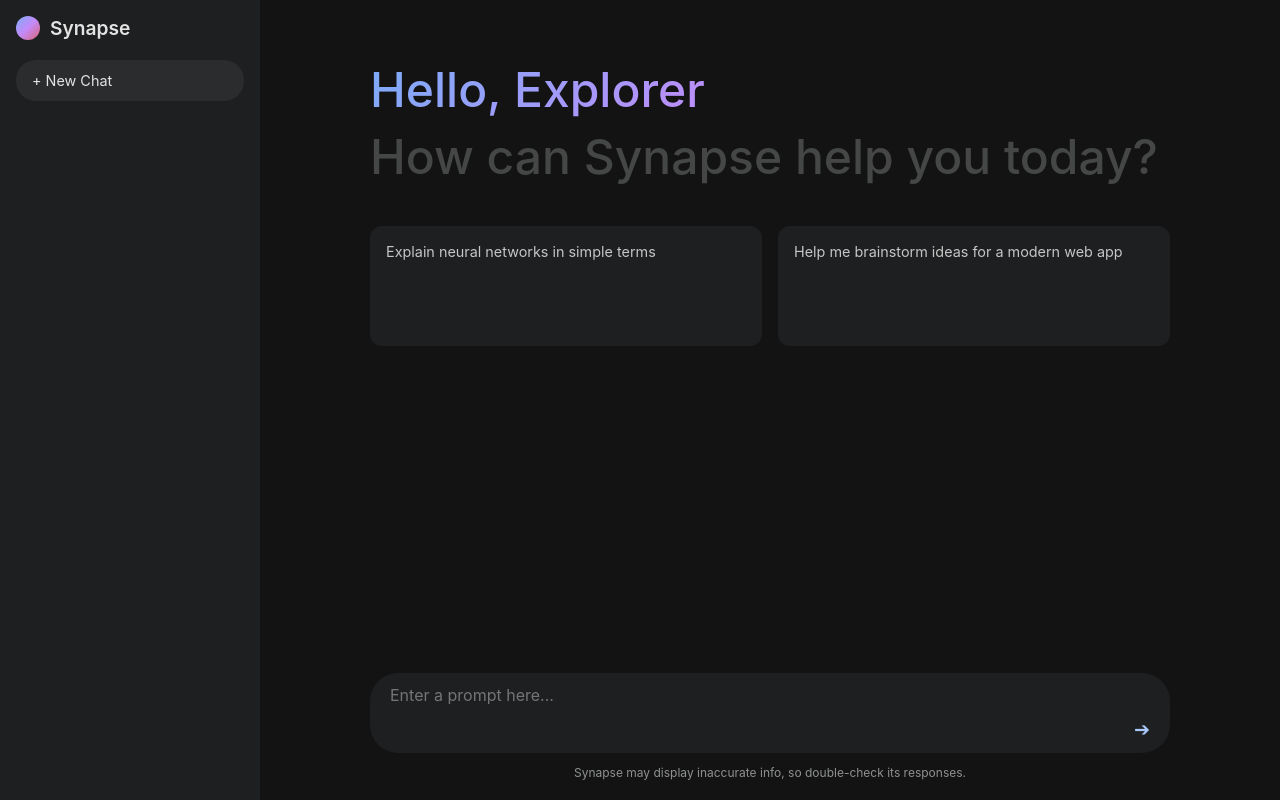
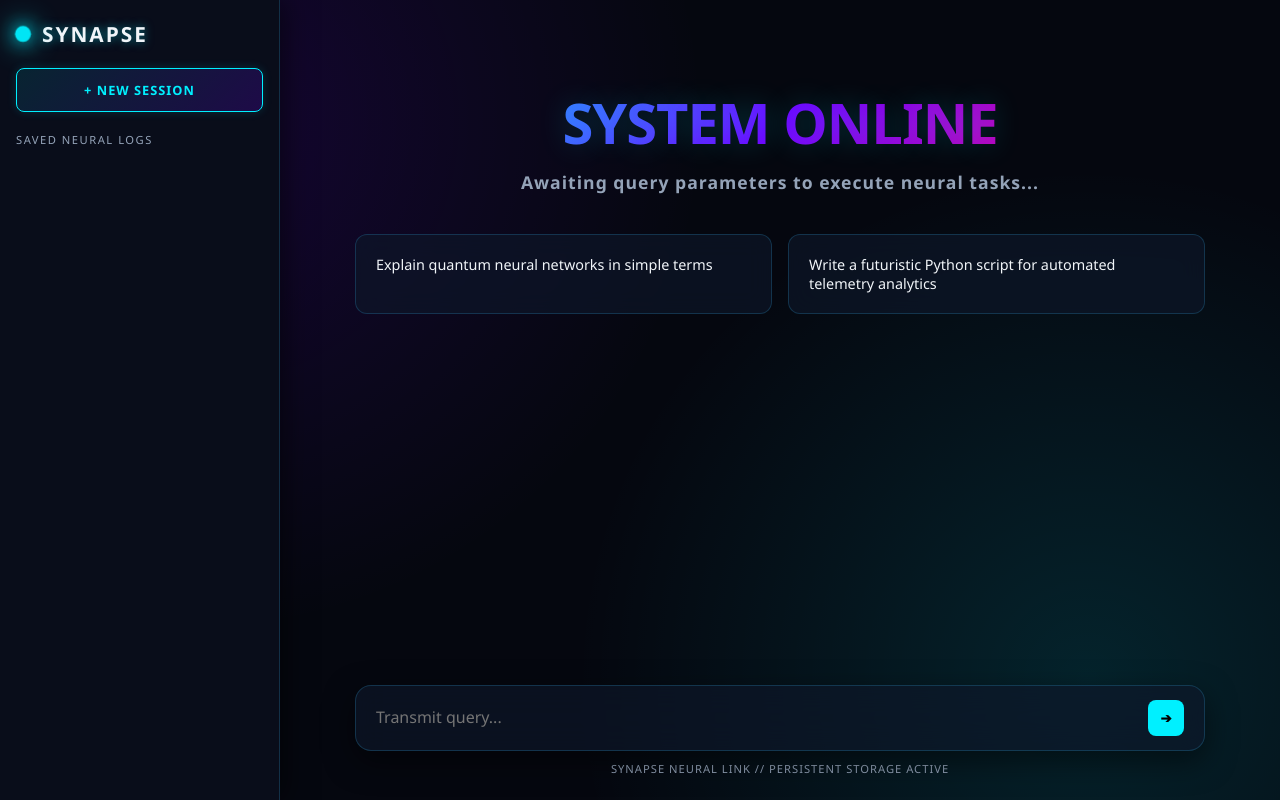
Before and after one commit to notrandomgames/synapse, a plain HTML site: page index.html in a window 1280 px wide. Drawn offline with Linux system fonts and the light colour scheme.

Commit message:
Revamp index.html for futuristic design and chat features
Updated the HTML structure and styles for a more futuristic interface, including new colors, fonts, and layout adjustments. Enhanced chat functionality with session history management.

```diff
--- a/index.html
+++ b/index.html
@@ -3,223 +3,301 @@
 <head>
     <meta charset="UTF-8">
     <meta name="viewport" content="width=device-width, initial-scale=1.0">
-    <title>Synapse AI</title>
+    <title>SYNAPSE // NEURAL INTERFACE</title>
     <style>
         :root {
-            --bg-main: #131314;
-            --bg-sidebar: #1e1f20;
-            --bg-card: #1e1f20;
-            --bg-card-hover: #2a2b2d;
-            --bg-input: #1e1f20;
-            --text-primary: #e3e3e3;
-            --text-secondary: #c4c7c5;
-            --accent-blue: #a8c7fa;
-            --accent-gradient: linear-gradient(135deg, #7cacf8, #c58af9, #d96570);
-            --font-family: -apple-system, BlinkMacSystemFont, "Segoe UI", Roboto, Helvetica, Arial, sans-serif;
+            --bg-dark: #05070f;
+            --bg-sidebar: #090d1a;
+            --glass-bg: rgba(15, 23, 42, 0.65);
+            --glass-border: rgba(56, 189, 248, 0.2);
+            --neon-cyan: #00f0ff;
+            --neon-purple: #7000ff;
+            --neon-pink: #ff007f;
+            --text-main: #f1f5f9;
+            --text-dim: #94a3b8;
+            --font-main: 'Segoe UI', system-ui, -apple-system, sans-serif;
         }
 
-        * {
-            margin: 0;
-            padding: 0;
-            box-sizing: border-box;
-            font-family: var(--font-family);
-        }
+        * { margin: 0; padding: 0; box-sizing: border-box; font-family: var(--font-main); }
 
         body {
-            background-color: var(--bg-main);
-            color: var(--text-primary);
+            background-color: var(--bg-dark);
+            color: var(--text-main);
             display: flex;
             height: 100vh;
             overflow: hidden;
+            background-image:
+                radial-gradient(circle at 15% 15%, rgba(112, 0, 255, 0.15) 0%, transparent 40%),
+                radial-gradient(circle at 85% 85%, rgba(0, 240, 255, 0.12) 0%, transparent 40%);
         }
 
+        /* Futuristic Sidebar */
         aside {
-            width: 260px;
-            background-color: var(--bg-sidebar);
+            width: 280px;
+            background: var(--bg-sidebar);
+            border-right: 1px solid var(--glass-border);
             display: flex;
             flex-direction: column;
-            padding: 16px;
+            padding: 20px 16px;
             gap: 20px;
+            box-shadow: 5px 0 25px rgba(0,0,0,0.5);
+            z-index: 10;
         }
 
         .brand {
             display: flex;
             align-items: center;
-            gap: 10px;
-            font-size: 1.2rem;
-            font-weight: 600;
+            gap: 12px;
+            font-size: 1.3rem;
+            font-weight: 800;
+            letter-spacing: 2px;
+            color: var(--text-main);
+            text-shadow: 0 0 10px rgba(0, 240, 255, 0.5);
         }
 
-        .brand-icon {
-            width: 24px;
-            height: 24px;
-            background: var(--accent-gradient);
+        .brand-orb {
+            width: 14px;
+            height: 14px;
+            background: var(--neon-cyan);
             border-radius: 50%;
+            box-shadow: 0 0 15px var(--neon-cyan), 0 0 30px var(--neon-cyan);
+            animation: pulse 2s infinite alternate;
+        }
+
+        @keyframes pulse {
+            0% { transform: scale(0.9); opacity: 0.8; }
+            100% { transform: scale(1.2); opacity: 1; }
         }
 
         .new-chat-btn {
-            background-color: #2b2c2e;
-            color: var(--text-primary);
-            border: none;
+            background: linear-gradient(135deg, rgba(0, 240, 255, 0.1), rgba(112, 0, 255, 0.2));
+            color: var(--neon-cyan);
+            border: 1px solid var(--neon-cyan);
             padding: 12px 16px;
-            border-radius: 20px;
+            border-radius: 8px;
             cursor: pointer;
-            display: flex;
-            align-items: center;
-            gap: 10px;
-            font-size: 0.9rem;
-            transition: background 0.2s;
+            font-weight: 600;
+            letter-spacing: 1px;
+            text-transform: uppercase;
+            font-size: 0.8rem;
+            transition: all 0.3s ease;
+            box-shadow: 0 0 10px rgba(0, 240, 255, 0.15);
         }
 
         .new-chat-btn:hover {
-            background-color: #37393b;
+            background: var(--neon-cyan);
+            color: #000;
+            box-shadow: 0 0 20px var(--neon-cyan);
         }
 
+        .chat-history {
+            flex: 1;
+            overflow-y: auto;
+            display: flex;
+            flex-direction: column;
+            gap: 8px;
+        }
+
+        .history-title {
+            font-size: 0.7rem;
+            color: var(--text-dim);
+            letter-spacing: 1.5px;
+            text-transform: uppercase;
+            margin-bottom: 6px;
+        }
+
+        .history-item {
+            padding: 10px 12px;
+            border-radius: 6px;
+            font-size: 0.85rem;
+            color: var(--text-dim);
+            cursor: pointer;
+            border: 1px solid transparent;
+            white-space: nowrap;
+            overflow: hidden;
+            text-overflow: ellipsis;
+            transition: all 0.2s;
+        }
+
+        .history-item:hover, .history-item.active {
+            background: rgba(255, 255, 255, 0.05);
+            color: var(--text-main);
+            border-color: var(--glass-border);
+            text-shadow: 0 0 8px rgba(255,255,255,0.3);
+        }
+
+        /* Main Glass Workspace */
         main {
             flex: 1;
             display: flex;
             flex-direction: column;
+            align-items: center;
             justify-content: space-between;
-            align-items: center;
-            padding: 20px;
+            padding: 24px;
+            position: relative;
         }
 
         .content-container {
             width: 100%;
-            max-width: 800px;
+            max-width: 850px;
+            height: 100%;
             display: flex;
             flex-direction: column;
-            height: 100%;
         }
 
         .welcome-section {
-            margin-top: 40px;
-            margin-bottom: 40px;
+            margin-top: 60px;
+            text-align: center;
         }
 
         .welcome-title {
-            font-size: 3rem;
-            font-weight: 500;
-            background: var(--accent-gradient);
+            font-size: 3.5rem;
+            font-weight: 900;
+            letter-spacing: -1px;
+            background: linear-gradient(135deg, var(--neon-cyan), var(--neon-purple), var(--neon-pink));
             -webkit-background-clip: text;
             -webkit-text-fill-color: transparent;
-            margin-bottom: 8px;
+            text-shadow: 0 0 30px rgba(0, 240, 255, 0.2);
         }
 
         .welcome-subtitle {
-            font-size: 3rem;
-            font-weight: 500;
-            color: #444746;
+            font-size: 1.1rem;
+            color: var(--text-dim);
+            margin-top: 10px;
+            letter-spacing: 1px;
         }
 
         .cards-grid {
             display: grid;
-            grid-template-columns: repeat(auto-fit, minmax(180px, 1fr));
+            grid-template-columns: repeat(2, 1fr);
             gap: 16px;
+            margin-top: 40px;
             margin-bottom: auto;
         }
 
         .card {
-            background-color: var(--bg-card);
-            padding: 16px;
+            background: var(--glass-bg);
+            border: 1px solid var(--glass-border);
+            backdrop-filter: blur(12px);
+            padding: 20px;
             border-radius: 12px;
             cursor: pointer;
-            transition: background 0.2s, transform 0.2s;
-            display: flex;
-            flex-direction: column;
-            justify-content: space-between;
-            min-height: 120px;
+            transition: all 0.3s ease;
         }
 
         .card:hover {
-            background-color: var(--bg-card-hover);
-            transform: translateY(-2px);
+            border-color: var(--neon-cyan);
+            transform: translateY(-3px);
+            box-shadow: 0 0 15px rgba(0, 240, 255, 0.2);
         }
 
         .card-text {
             font-size: 0.9rem;
-            color: var(--text-secondary);
-            line-height: 1.4;
+            color: var(--text-main);
         }
 
+        /* Chat Window */
         .messages-container {
             flex: 1;
             overflow-y: auto;
             display: flex;
             flex-direction: column;
             gap: 20px;
+            padding-right: 12px;
             margin-bottom: 20px;
-            padding-right: 10px;
         }
 
         .message {
             display: flex;
             gap: 16px;
-            line-height: 1.6;
+            animation: fadeIn 0.3s ease-in-out;
+        }
+
+        @keyframes fadeIn {
+            from { opacity: 0; transform: translateY(10px); }
+            to { opacity: 1; transform: translateY(0); }
         }
 
         .message.user .message-content {
-            background-color: #282a2c;
-            padding: 12px 16px;
-            border-radius: 18px;
+            background: linear-gradient(135deg, rgba(112, 0, 255, 0.3), rgba(0, 240, 255, 0.15));
+            border: 1px solid var(--glass-border);
+            padding: 14px 18px;
+            border-radius: 16px 16px 2px 16px;
+            margin-left: auto;
             max-width: 80%;
-            margin-left: auto;
         }
 
         .message.ai .avatar {
-            width: 28px;
-            height: 28px;
-            background: var(--accent-gradient);
-            border-radius: 50%;
+            width: 32px;
+            height: 32px;
+            background: linear-gradient(135deg, var(--neon-cyan), var(--neon-purple));
+            border-radius: 8px;
             flex-shrink: 0;
+            box-shadow: 0 0 10px var(--neon-cyan);
         }
 
         .message-content {
             font-size: 0.95rem;
-            color: var(--text-primary);
+            line-height: 1.6;
             white-space: pre-wrap;
         }
 
+        /* Futuristic Input Field */
         .input-container {
-            width: 100%;
-            background-color: var(--bg-input);
-            border-radius: 28px;
-            padding: 12px 20px;
+            background: var(--glass-bg);
+            border: 1px solid var(--glass-border);
+            backdrop-filter: blur(16px);
+            border-radius: 16px;
+            padding: 14px 20px;
             display: flex;
-            flex-direction: column;
-            gap: 8px;
+            align-items: center;
+            gap: 12px;
+            box-shadow: 0 10px 30px rgba(0,0,0,0.5);
+            transition: border-color 0.3s;
+        }
+
+        .input-container:focus-within {
+            border-color: var(--neon-cyan);
+            box-shadow: 0 0 20px rgba(0, 240, 255, 0.25);
         }
 
         .input-box {
-            width: 100%;
+            flex: 1;
             background: transparent;
             border: none;
             outline: none;
-            color: var(--text-primary);
+            color: var(--text-main);
             font-size: 1rem;
             resize: none;
             height: 24px;
         }
 
-        .input-controls {
+        .send-btn {
+            background: var(--neon-cyan);
+            border: none;
+            width: 36px;
+            height: 36px;
+            border-radius: 8px;
+            color: #000;
+            font-weight: bold;
+            cursor: pointer;
+            transition: all 0.3s;
             display: flex;
-            justify-content: flex-end;
             align-items: center;
+            justify-content: center;
         }
 
-        .send-btn {
-            background: transparent;
-            border: none;
-            color: var(--accent-blue);
-            cursor: pointer;
-            font-size: 1.2rem;
+        .send-btn:hover {
+            box-shadow: 0 0 15px var(--neon-cyan);
+            transform: scale(1.05);
         }
 
         .footer-text {
-            font-size: 0.75rem;
-            color: #8e918f;
+            font-size: 0.7rem;
+            color: var(--text-dim);
             text-align: center;
-            margin-top: 12px;
+            margin-top: 10px;
+            letter-spacing: 1px;
         }
     </style>
 </head>
@@ -227,26 +305,30 @@
 
     <aside>
         <div class="brand">
-            <div class="brand-icon"></div>
-            <span>Synapse</span>
+            <div class="brand-orb"></div>
+            <span>SYNAPSE</span>
         </div>
-        <button class="new-chat-btn" onclick="resetChat()">+ New Chat</button>
+        <button class="new-chat-btn" onclick="startNewChat()">+ New Session</button>
+        <div class="chat-history">
+            <div class="history-title">Saved Neural Logs</div>
+            <div id="historyList"></div>
+        </div>
     </aside>
 
     <main>
         <div class="content-container">
 
             <div class="welcome-section" id="welcomeSection">
-                <h1 class="welcome-title">Hello, Explorer</h1>
-                <h2 class="welcome-subtitle">How can Synapse help you today?</h2>
+                <h1 class="welcome-title">SYSTEM ONLINE</h1>
+                <h2 class="welcome-subtitle">Awaiting query parameters to execute neural tasks...</h2>
             </div>
 
             <div class="cards-grid" id="cardsGrid">
-                <div class="card" onclick="sendPrompt('Explain neural networks in simple terms')">
-                    <p class="card-text">Explain neural networks in simple terms</p>
+                <div class="card" onclick="sendPrompt('Explain quantum neural networks in simple terms')">
+                    <p class="card-text">Explain quantum neural networks in simple terms</p>
                 </div>
-                <div class="card" onclick="sendPrompt('Help me brainstorm ideas for a modern web app')">
-                    <p class="card-text">Help me brainstorm ideas for a modern web app</p>
+                <div class="card" onclick="sendPrompt('Write a futuristic Python script for automated telemetry analytics')">
+                    <p class="card-text">Write a futuristic Python script for automated telemetry analytics</p>
                 </div>
             </div>
 
@@ -254,12 +336,10 @@
 
             <div>
                 <div class="input-container">
-                    <textarea class="input-box" id="userInput" placeholder="Enter a prompt here..." rows="1" onkeydown="handleKeyPress(event)"></textarea>
-                    <div class="input-controls">
-                        <button class="send-btn" onclick="sendMessage()">➔</button>
-                    </div>
+                    <textarea class="input-box" id="userInput" placeholder="Transmit query..." rows="1" onkeydown="handleKeyPress(event)"></textarea>
+                    <button class="send-btn" onclick="sendMessage()">➔</button>
                 </div>
-                <p class="footer-text">Synapse may display inaccurate info, so double-check its responses.</p>
+                <p class="footer-text">SYNAPSE NEURAL LINK // PERSISTENT STORAGE ACTIVE</p>
             </div>
 
         </div>
@@ -270,6 +350,13 @@
         const cardsGrid = document.getElementById('cardsGrid');
         const messagesContainer = document.getElementById('messagesContainer');
         const userInput = document.getElementById('userInput');
+        const historyList = document.getElementById('historyList');
+
+        let chatSessions = JSON.parse(localStorage.getItem('synapse_chats')) || [];
+        let currentSessionId = null;
+
+        // Initialize history list on startup
+        renderHistory();
 
         function handleKeyPress(event) {
             if (event.key === 'Enter' && !event.shiftKey) {
@@ -291,10 +378,19 @@
             cardsGrid.style.display = 'none';
             messagesContainer.style.display = 'flex';
 
+            // Create new session if starting fresh
+            if (!currentSessionId) {
+                currentSessionId = Date.now().toString();
+                chatSessions.unshift({ id: currentSessionId, title: text, messages: [] });
+            }
+
+            // Append & store user message
             appendMessage(text, 'user');
+            saveMessageToSession('user', text);
             userInput.value = '';
 
-            appendMessage("Synapse is thinking...", 'ai');
+            // AI loading indicator
+            appendMessage("Processing query...", 'ai');
             const aiMessages = messagesContainer.querySelectorAll('.message.ai .message-content');
             const loadingElement = aiMessages[aiMessages.length - 1];
 
@@ -306,17 +402,24 @@
                 });
 
                 const data = await response.json();
+                let aiResponseText = "";
 
                 if (data.error) {
-                    loadingElement.innerText = "Error: " + data.error;
+                    aiResponseText = "System Error: " + data.error;
                 } else if (data.candidates && data.candidates[0].content.parts[0].text) {
-                    loadingElement.innerText = data.candidates[0].content.parts[0].text;
+                    aiResponseText = data.candidates[0].content.parts[0].text;
                 } else {
-                    loadingElement.innerText = "Received an unexpected response format from Gemini.";
+                    aiResponseText = "Error: Invalid data structure returned.";
                 }
+
+                loadingElement.innerText = aiResponseText;
+                saveMessageToSession('ai', aiResponseText);
+
             } catch (err) {
-                loadingElement.innerText = "Failed to communicate with Netlify function.";
+                loadingElement.innerText = "Error: Connection lost to neural backend.";
             }
+
+            renderHistory();
         }
 
         function appendMessage(text, sender) {
@@ -329,11 +432,48 @@
             messagesContainer.scrollTop = messagesContainer.scrollHeight;
         }
 
-        function resetChat() {
+        function saveMessageToSession(sender, content) {
+            const session = chatSessions.find(s => s.id === currentSessionId);
+            if (session) {
+                session.messages.push({ sender, content });
+                localStorage.setItem('synapse_chats', JSON.stringify(chatSessions));
+            }
+        }
+
+        function renderHistory() {
+            historyList.innerHTML = '';
+            chatSessions.forEach(session => {
+                const item = document.createElement('div');
+                item.classList.add('history-item');
+                if (session.id === currentSessionId) item.classList.add('active');
+                item.innerText = session.title;
+                item.onclick = () => loadSession(session.id);
+                historyList.appendChild(item);
+            });
+        }
+
+        function loadSession(id) {
+            currentSessionId = id;
+            const session = chatSessions.find(s => s.id === id);
+            if (!session) return;
+
+            welcomeSection.style.display = 'none';
+            cardsGrid.style.display = 'none';
+            messagesContainer.style.display = 'flex';
+            messagesContainer.innerHTML = '';
+
+            session.messages.forEach(msg => appendMessage(msg.content, msg.sender));
+            renderHistory();
+        }
+
+        function startNewChat() {
+            currentSessionId = null;
             messagesContainer.innerHTML = '';
             messagesContainer.style.display = 'none';
             welcomeSection.style.display = 'block';
             cardsGrid.style.display = 'grid';
+            userInput.value = '';
+            renderHistory();
         }
     </script>
 </body>
```
